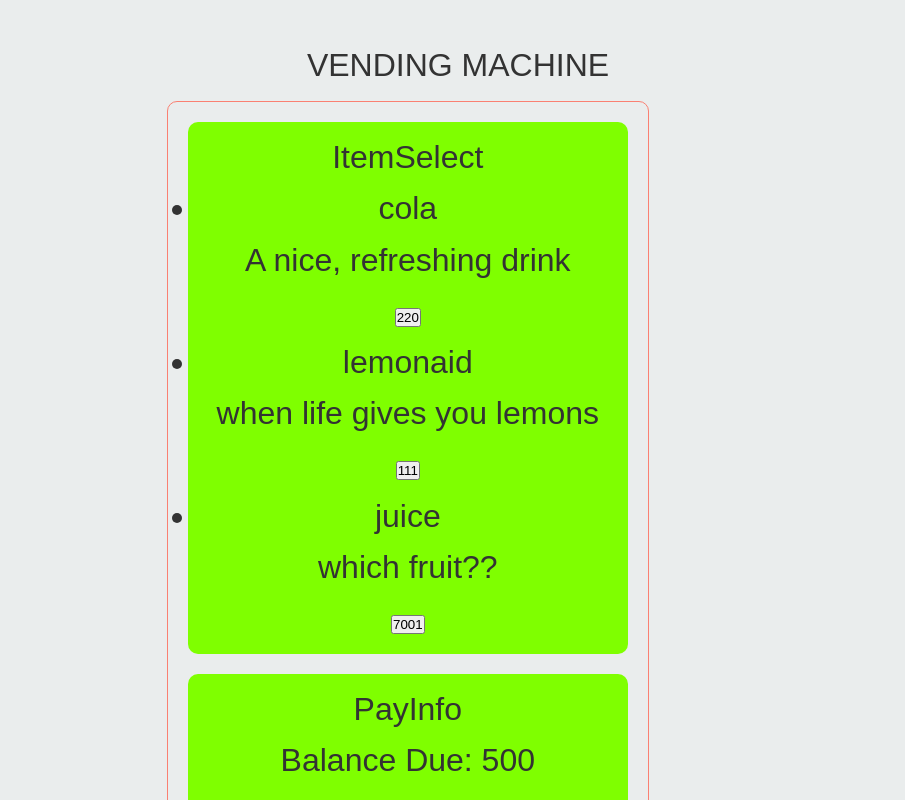
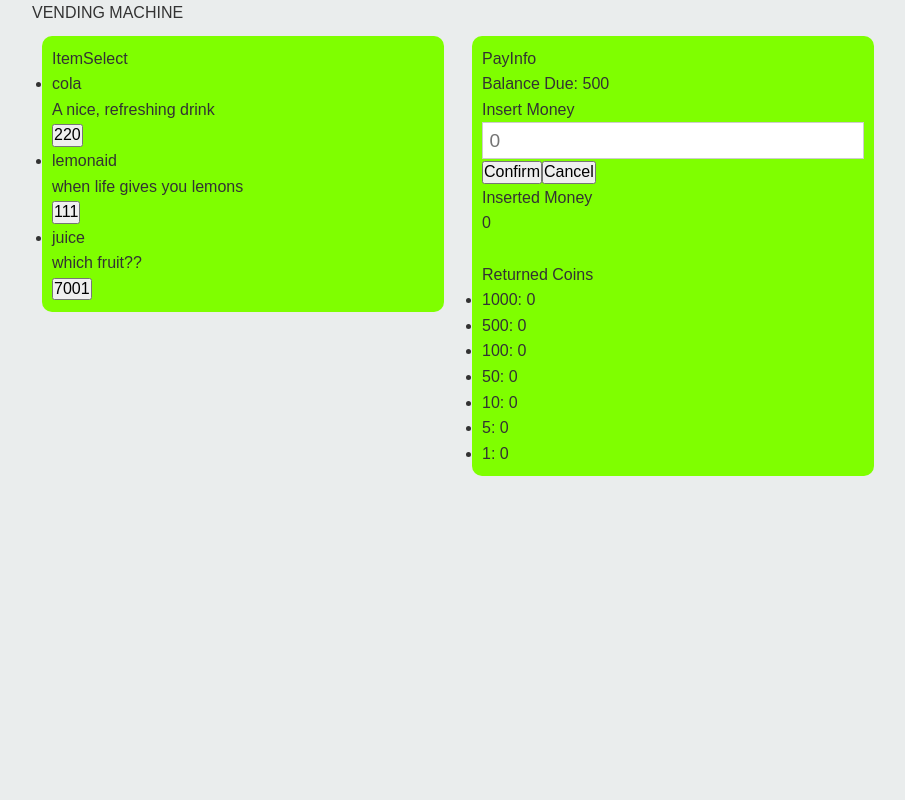
Before and after one commit to adam0tokyo/Quik-Vend, a React (Create React App) app: page / in a window 1280 px wide. Shown: the top 800 px of the page, without its empty margins (182-1087 px from the left). Built offline with nearby package versions, Linux system fonts and the light colour scheme.

Commit message:
feat:add MUI for styling

```diff
--- a/package.json
+++ b/package.json
@@ -3,6 +3,11 @@
   "version": "0.1.0",
   "private": true,
   "dependencies": {
+    "@emotion/react": "^11.10.6",
+    "@emotion/styled": "^11.10.6",
+    "@fontsource/roboto": "^4.5.8",
+    "@mui/icons-material": "^5.11.11",
+    "@mui/material": "^5.11.11",
     "@testing-library/jest-dom": "^5.16.5",
     "@testing-library/react": "^13.4.0",
     "@testing-library/user-event": "^13.5.0",
@@ -10,6 +15,7 @@
     "@types/node": "^16.18.12",
     "@types/react": "^18.0.28",
     "@types/react-dom": "^18.0.11",
+    "normalize.css": "^8.0.1",
     "react": "^18.2.0",
     "react-dom": "^18.2.0",
     "react-scripts": "5.0.1",
--- a/public/index.html
+++ b/public/index.html
@@ -3,8 +3,13 @@
   <head>
     <meta charset="utf-8" />
     <link rel="icon" href="%PUBLIC_URL%/favicon.ico" />
-    <meta name="viewport" content="width=device-width, initial-scale=1" />
-    <meta name="theme-color" content="#000000" />
+    <!-- <meta name="viewport" content="width=device-width, initial-scale=1" /> -->
+    <meta name="viewport" content="initial-scale=1, width=device-width" />
+
+    <meta
+      name="theme-colnpm install --save normalize.cssor"
+      content="#000000"
+    />
     <meta
       name="description"
       content="Web site created using create-react-app"
--- a/src/App.tsx
+++ b/src/App.tsx
@@ -3,7 +3,8 @@ import React, { useState } from 'react'
 import styles from './App.module.css';
 import ItemSelect from './components/ItemSelect/ItemSelect';
 import PaymentSection from './components/PaymentSection/PaymentSection';
-
+import Container from '@mui/material/Container'
+import Grid from '@mui/material/Grid'
 
 function App() {
 
@@ -11,13 +12,25 @@ function App() {
 
   return (
     <div className="App">
-      <header className="main-header">
-        VENDING MACHINE
-      </header>
-      <div className={styles.layoutcontainer} >
-        <ItemSelect setMoneyDue={setMoneyDue} />
-        <PaymentSection setMoneyDue={setMoneyDue} moneyDue={moneyDue} />
-      </div>
+      <Container maxWidth="md">
+        <header className="main-header">
+          VENDING MACHINE
+        </header>
+        <Grid container spacing={1}>
+          <Grid item xs={12} md={6}>
+            <ItemSelect setMoneyDue={setMoneyDue} />
+          </Grid>
+          <Grid item xs={12} md={6}>
+            <PaymentSection setMoneyDue={setMoneyDue} moneyDue={moneyDue} />
+          </Grid>
+
+
+
+        </Grid>
+
+
+
+      </Container>
     </div >
   );
 }
--- a/src/components/PaymentSection/PaymentSection.tsx
+++ b/src/components/PaymentSection/PaymentSection.tsx
@@ -53,6 +53,7 @@ const PaymentSection: React.FC<IProps> = ({ setMoneyDue, moneyDue }) => {
     const handleConfirm = () => {
         //TODO: remove conditional, break up? processReturnMoney, return error on insufficient inserted money
         // etc., these need to be checked with tests, set button type to button?(don't clear inserted)
+        //TODO: add alerts for success, failure, etc.
         if (insertMoney >= moneyDue) {
             processReturnMoney();
             setInsertMoney(0)
```
Also changed, not shown: src/index.tsx (+8 -1 lines), 1 other file (tests, documents, lock files or other folders).
